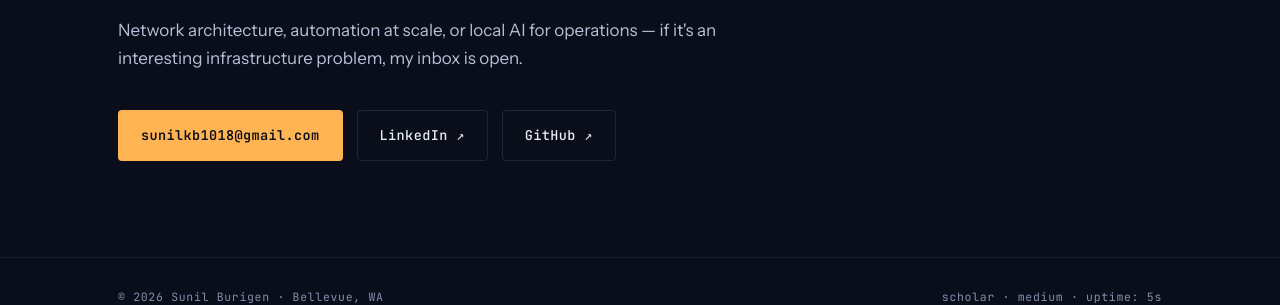
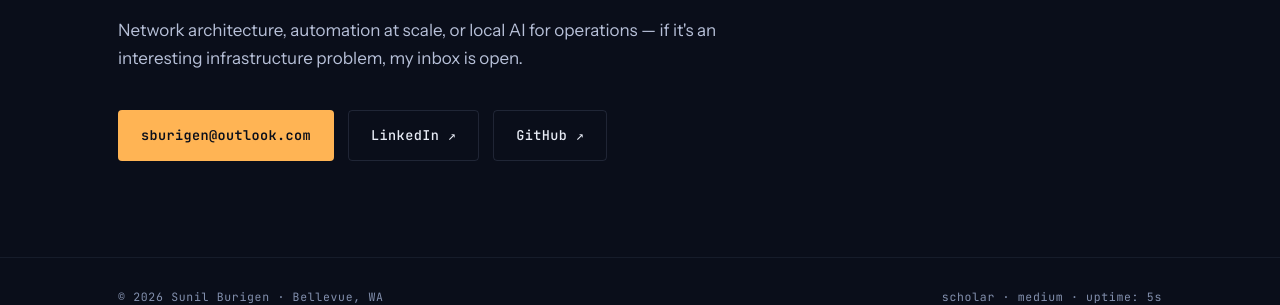
Before and after one commit to burigensunil88/burigensunil88.github.io, a Jekyll site: the page index.html, which Jekyll copies as it is, in a window 1280 px wide and 900 px high, scrolled down 5313 px. Shown: the part 553-858 px from the top of the window. Built offline with Jekyll 4.4.1, drawn with Linux system fonts in a browser that asks for light colours.

Commit message:
Update contact email to Outlook

```diff
--- a/index.html
+++ b/index.html
@@ -519,7 +519,7 @@ footer a:hover{color:var(--amber)}
         <h2 class="reveal">Let's route a conversation.</h2>
         <p class="reveal">Network architecture, automation at scale, or local AI for operations — if it's an interesting infrastructure problem, my inbox is open.</p>
         <div class="contact-links reveal">
-          <a class="btn btn-primary" href="mailto:sunilkb1018@gmail.com">sunilkb1018@gmail.com</a>
+          <a class="btn btn-primary" href="mailto:sburigen@outlook.com">sburigen@outlook.com</a>
           <a class="btn btn-ghost" href="https://www.linkedin.com/in/sunilburigen/" target="_blank" rel="noopener">LinkedIn ↗</a>
           <a class="btn btn-ghost" href="https://github.com/burigensunil88" target="_blank" rel="noopener">GitHub ↗</a>
         </div>
```
